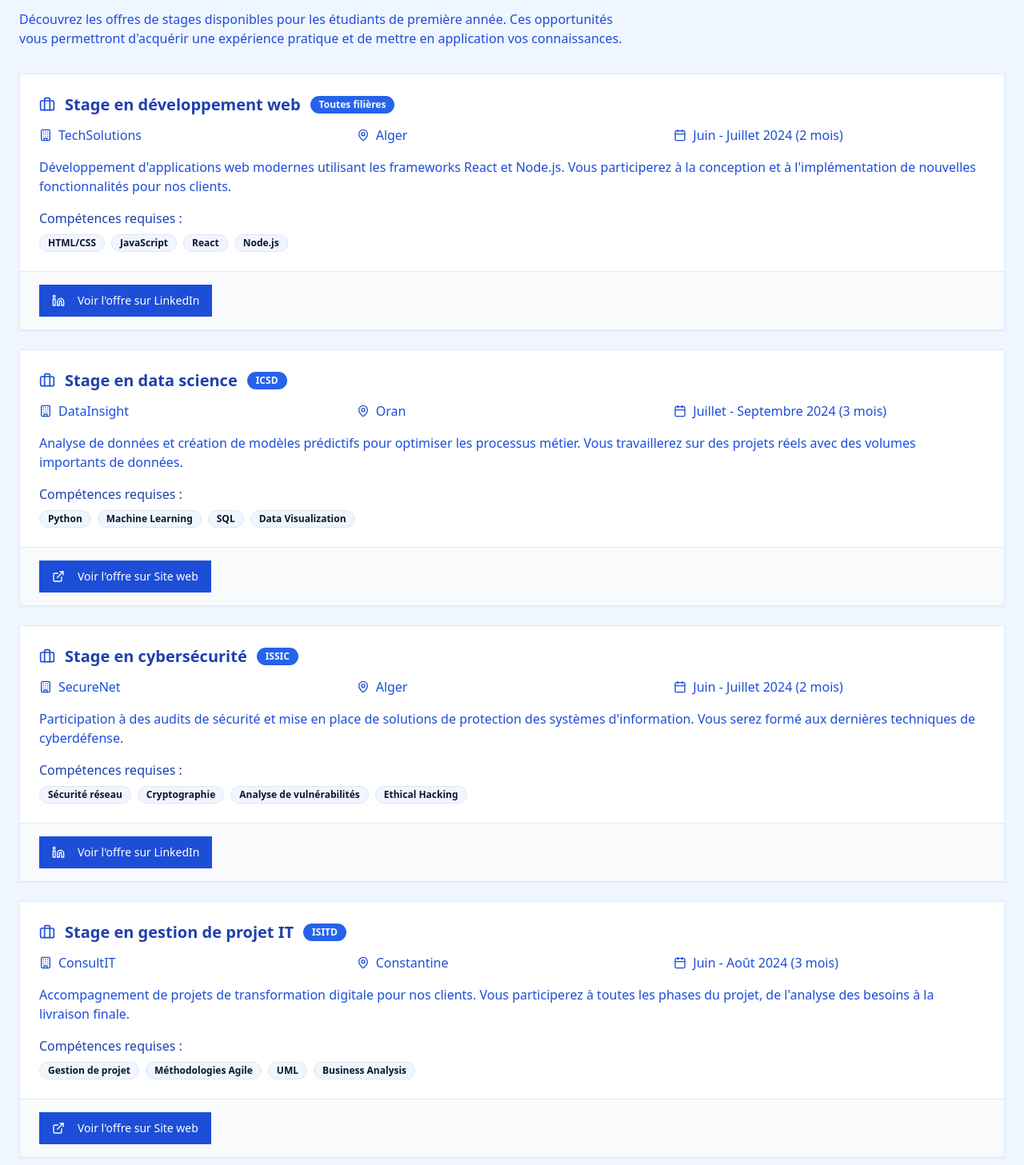
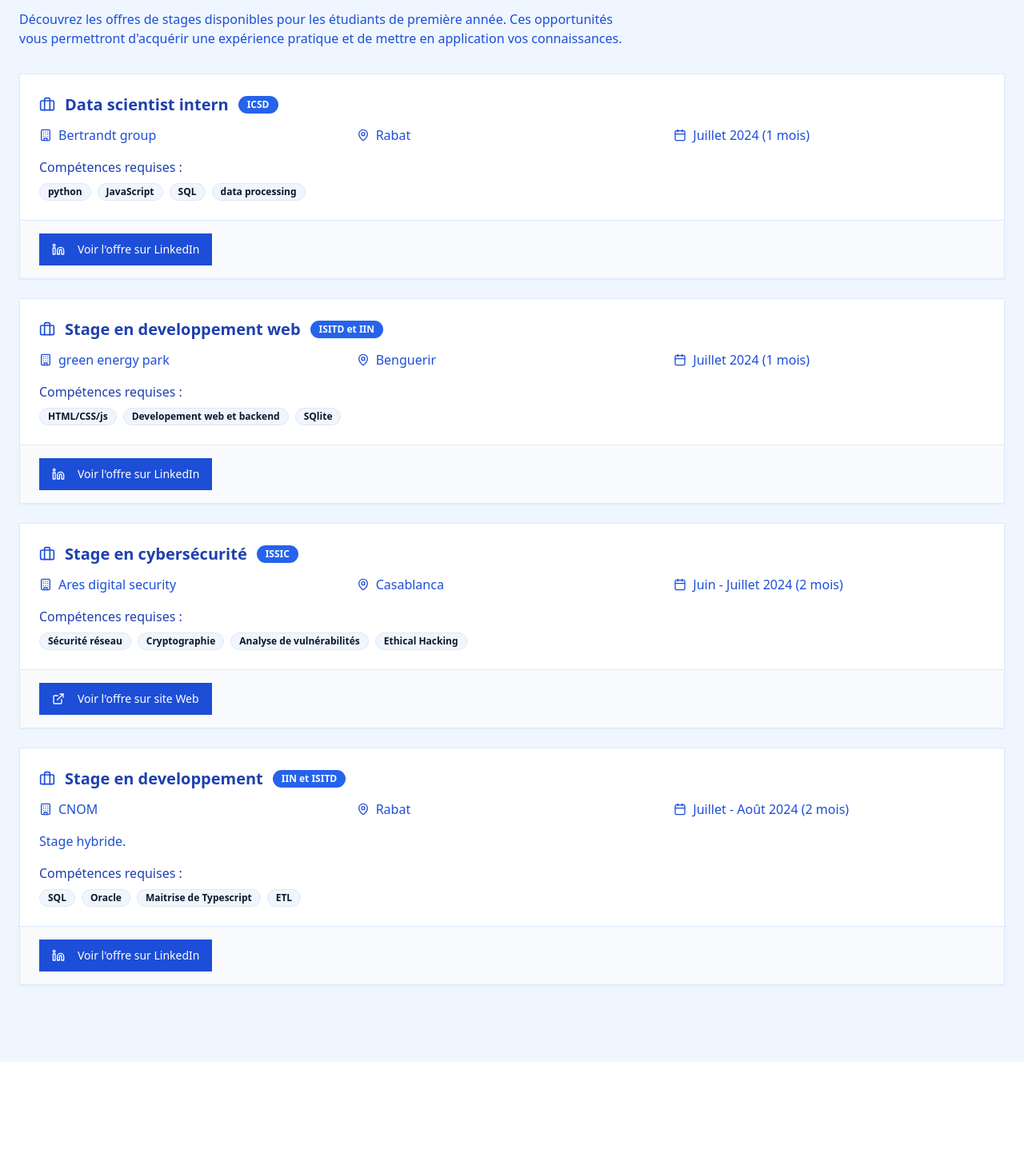
Before and after one commit to nasreddine-guellaf/KM-projet, a Next.js app: page /ressources/stages in a window 1280 px wide. Shown: the part 213-1670 px from the top of the page at 80% size. After the commit the page ends 1541 px from the top, so only its background shows below. Built offline with nearby package versions, Linux system fonts and the light colour scheme.

Commit message:
Updated the site

```diff
--- a/app/ressources/stages/page.tsx
+++ b/app/ressources/stages/page.tsx
@@ -8,67 +8,48 @@ import { Badge } from "@/components/ui/badge"
 export default function StagesPage() {
   const stages = [
     {
-      title: "Stage en développement web",
-      entreprise: "TechSolutions",
-      lieu: "Alger",
-      duree: "2 mois",
-      date: "Juin - Juillet 2024",
-      filiere: "Toutes filières",
-      description:
-        "Développement d'applications web modernes utilisant les frameworks React et Node.js. Vous participerez à la conception et à l'implémentation de nouvelles fonctionnalités pour nos clients.",
-      competences: ["HTML/CSS", "JavaScript", "React", "Node.js"],
-      lien: "https://www.linkedin.com/company/techsolutions-algerie",
+      title: "Data scientist intern",
+      entreprise: "Bertrandt group",
+      lieu: "Rabat",
+      duree: "1 mois",
+      date: "Juillet 2024",
+      filiere: "ICSD",
+      competences: ["python", "JavaScript", "SQL", "data processing"],
+      lien: "https://www.linkedin.com/jobs/view/4074280725 ",
       source: "LinkedIn",
     },
     {
-      title: "Stage en data science",
-      entreprise: "DataInsight",
-      lieu: "Oran",
-      duree: "3 mois",
-      date: "Juillet - Septembre 2024",
-      filiere: "ICSD",
-      description:
-        "Analyse de données et création de modèles prédictifs pour optimiser les processus métier. Vous travaillerez sur des projets réels avec des volumes importants de données.",
-      competences: ["Python", "Machine Learning", "SQL", "Data Visualization"],
-      lien: "https://www.datainsight-dz.com/carrieres",
-      source: "Site web",
+      title: "Stage en developpement web",
+      entreprise: "green energy park",
+      lieu: "Benguerir",
+      duree: "1 mois",
+      date: "Juillet 2024",
+      filiere: "ISITD et IIN",
+      competences: ["HTML/CSS/js", "Developement web et backend", "SQlite"],
+      lien: "https://lnkd.in/eEBGJHvp",
+      source: "LinkedIn",
     },
     {
       title: "Stage en cybersécurité",
-      entreprise: "SecureNet",
-      lieu: "Alger",
+      entreprise: "Ares digital security",
+      lieu: "Casablanca",
       duree: "2 mois",
       date: "Juin - Juillet 2024",
       filiere: "ISSIC",
-      description:
-        "Participation à des audits de sécurité et mise en place de solutions de protection des systèmes d'information. Vous serez formé aux dernières techniques de cyberdéfense.",
       competences: ["Sécurité réseau", "Cryptographie", "Analyse de vulnérabilités", "Ethical Hacking"],
-      lien: "https://www.linkedin.com/company/securenet-algerie",
-      source: "LinkedIn",
+      lien: "https://www.stagiaires.ma/offres-de-stages-et-premier-emploi-maroc/291585-stage-en-securite-des-systemes-dinformation-casablanca/?utm_source=chatgpt.com ",
+      source: "site Web",
     },
     {
-      title: "Stage en gestion de projet IT",
-      entreprise: "ConsultIT",
-      lieu: "Constantine",
-      duree: "3 mois",
-      date: "Juin - Août 2024",
-      filiere: "ISITD",
-      description:
-        "Accompagnement de projets de transformation digitale pour nos clients. Vous participerez à toutes les phases du projet, de l'analyse des besoins à la livraison finale.",
-      competences: ["Gestion de projet", "Méthodologies Agile", "UML", "Business Analysis"],
-      lien: "https://www.consultit-dz.com/stages",
-      source: "Site web",
-    },
-    {
-      title: "Stage en bases de données",
-      entreprise: "InfoSystems",
-      lieu: "Alger",
+      title: "Stage en developpement",
+      entreprise: "CNOM",
+      lieu: "Rabat",
       duree: "2 mois",
       date: "Juillet - Août 2024",
-      filiere: "IIN",
+      filiere: "IIN et ISITD",
       description:
-        "Conception et optimisation de bases de données pour des applications d'entreprise. Vous travaillerez sur l'amélioration des performances et la migration de données.",
-      competences: ["SQL", "Oracle", "MongoDB", "ETL"],
+        "Stage hybride.",
+      competences: ["SQL", "Oracle", "Maitrise de Typescript", "ETL"],
       lien: "https://www.linkedin.com/company/infosystems-algerie",
       source: "LinkedIn",
     },
```
